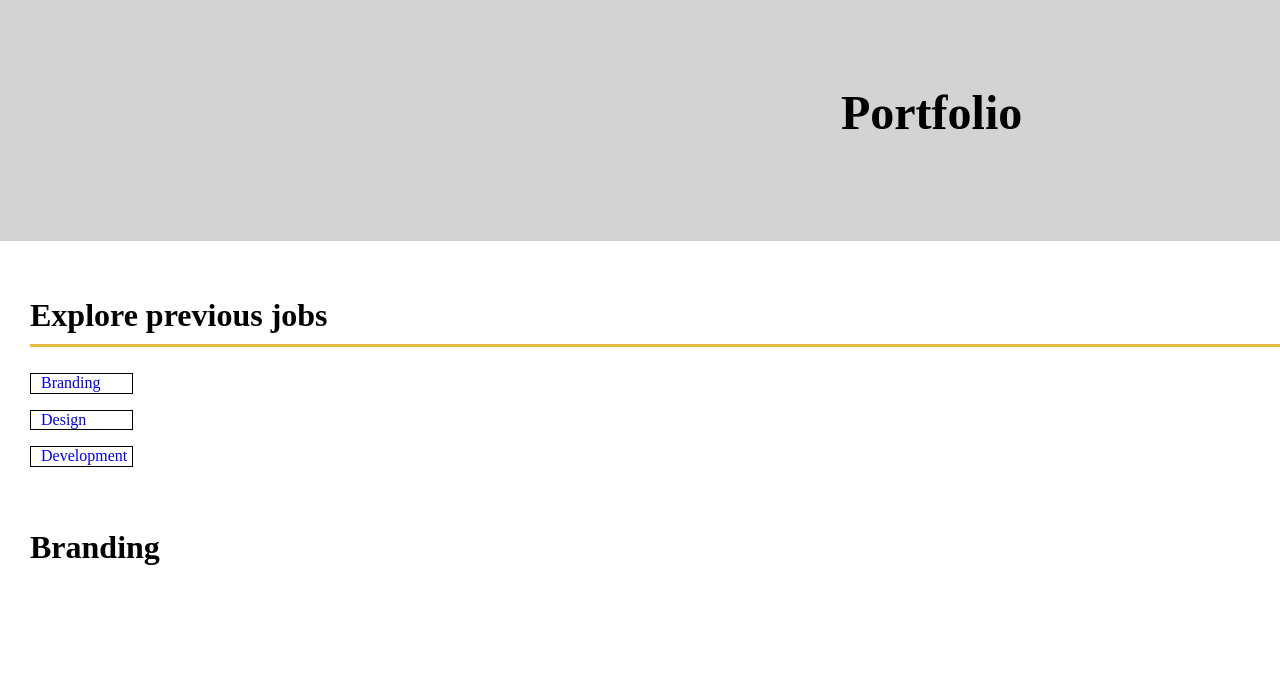
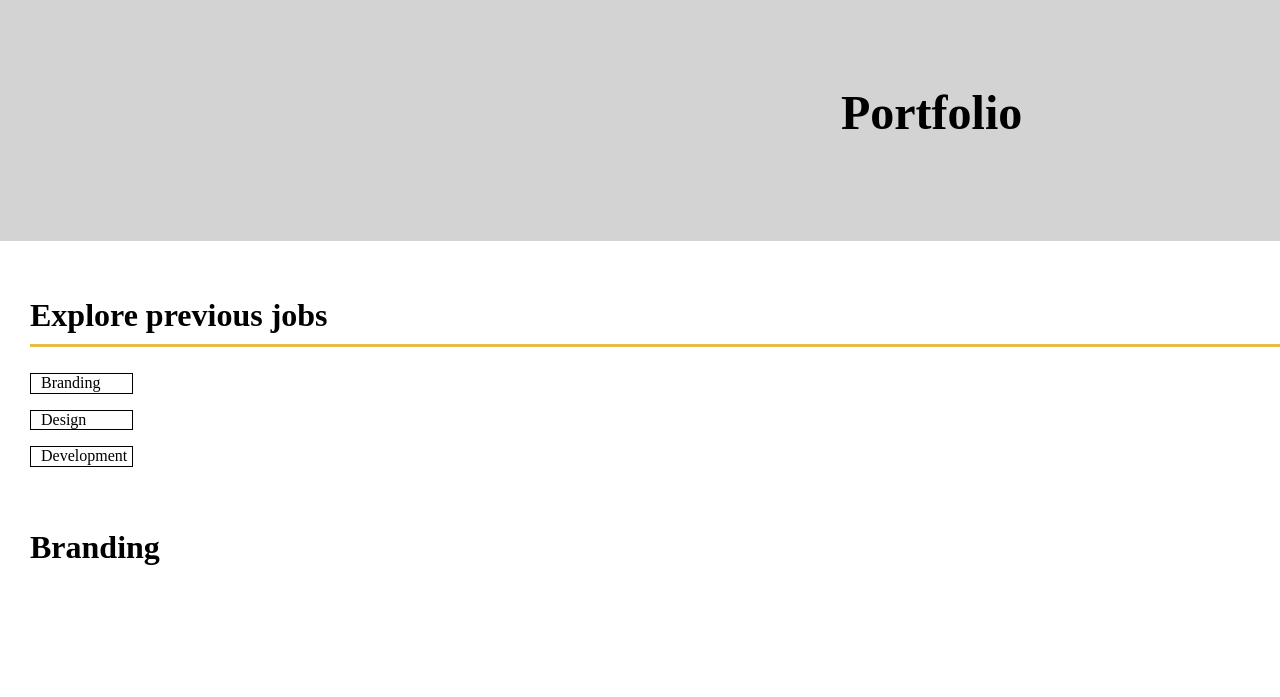
Before and after one commit to MarieIT/webutvikling_eksamen_2023_v2, a plain HTML site: page portfolio.html in a window 1280 px wide. Shown: the part 103-800 px from the top of the page. Drawn offline with nearby package versions, Linux system fonts and the light colour scheme.

Commit message:
fikset en liten feil

```diff
--- a/sass/style.scss
+++ b/sass/style.scss
@@ -233,10 +233,9 @@ body{
 
             p{
                 border: solid thin black;
-                padding: 10px px 10px 10px;
                 margin-right: 1700px;
                 padding-left: 10px;
-
+                color: black;
             }
         }
     }
```
Also changed, not shown: css/style.css, 1 other file.
